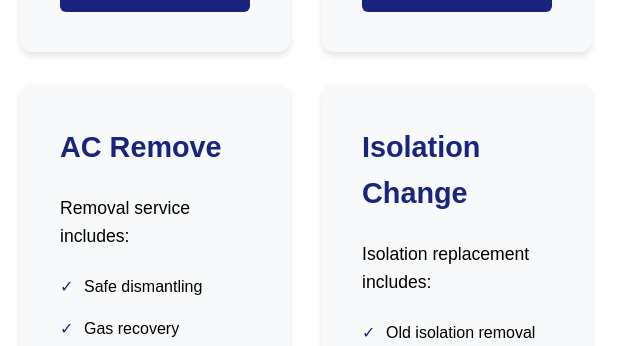
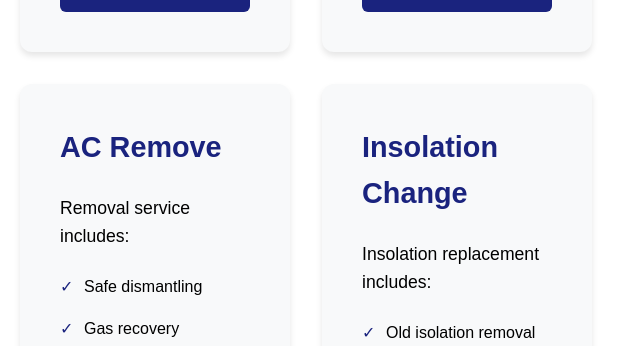
Before and after one commit to willkoservices/willkoservices, a plain HTML site: page index.html in a window 1280 px wide. Shown: the part 4180-4526 px from the top of the page, without its empty margins (0-640 px from the left). Drawn offline with Linux system fonts and the light colour scheme.

Commit message:
Update index.html

```diff
--- a/index.html
+++ b/index.html
@@ -227,8 +227,8 @@
                     </div>
 
                     <div class="service-card">
-                        <h3>Isolation Change</h3>
-                        <p>Isolation replacement includes:</p>
+                        <h3>Insolation Change</h3>
+                        <p>Insolation replacement includes:</p>
                         <ul>
                             <li>Old isolation removal</li>
                             <li>New isolation fitting</li>
```
